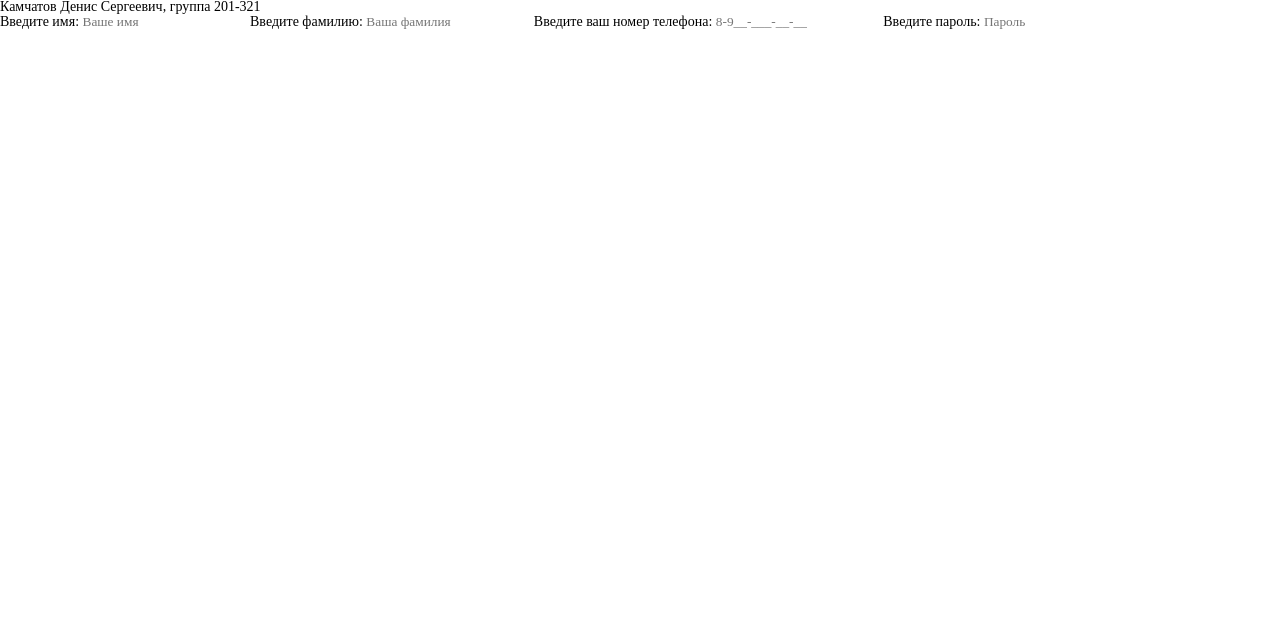
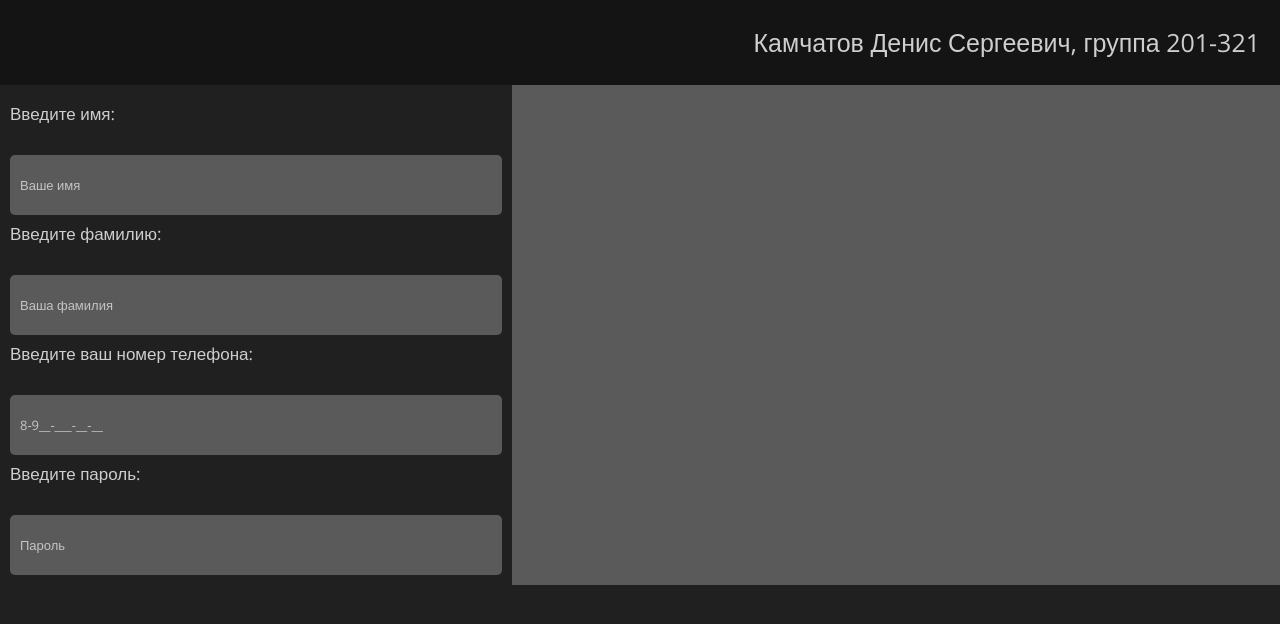
Before and after one commit to DenisKamchatov/Lab_2, a plain HTML site: page index.html in a window 1280 px wide. Drawn offline with nearby package versions, Linux system fonts and the light colour scheme.

Commit message:
git_commit

```diff
--- a/styles/style.scss
+++ b/styles/style.scss
@@ -0,0 +1,73 @@
+$block-color: rgba(0, 0, 0, 0.39);
+$text-color: rgb(206, 206, 206);
+
+@import url("https://fonts.googleapis.com/css2?family=Open+Sans&display=swap");
+
+body,
+html {
+    color: $text-color;
+    background-color: rgb(32, 32, 32);
+    font-family: "Open Sans", sans-serif;
+    height: 1300px;
+}
+
+img {
+    max-height: 200px;
+    width: auto;
+}
+
+.content {
+    display: grid;
+    grid-template: auto 1fr 400px;
+    grid-template-areas:
+        "header"
+        "main"
+        "footer";
+
+    header {
+        background-color: $block-color;
+        font-size: 25px;
+        padding: 30px 20px 30px 0;
+        text-align: right;
+        grid-area: header;
+    }
+
+    main {
+        grid-area: main;
+        display: grid;
+        grid-template: 1fr / 40% 60%;
+        grid-template-areas: "form section";
+
+        form {
+            grid-area: form;
+            display: grid;
+            padding: 10px;
+
+            label {
+                font-size: 17px;
+                margin: 10px 0 10px 0;
+            }
+
+            input {
+                padding: 10px;
+                border-radius: 5px;
+                font-size: 13px;
+                background-color: rgb(90, 90, 90);
+            }
+            input::placeholder {
+                color: rgb(196, 196, 196);
+            }
+        }
+
+        section {
+            grid-area: section;
+            display: grid;
+            height: 500px;
+            background-color: rgb(90, 90, 90);
+        }
+    }
+
+    footer {
+        grid-area: footer;
+    }
+}
```
Also changed, not shown: img/cat.jpg (added), img/lake.jpg (added), img/plane.jpg (added), img/woman.jpg (added), img/zebra.jpg (added), styles/style.css, 1 other file.
